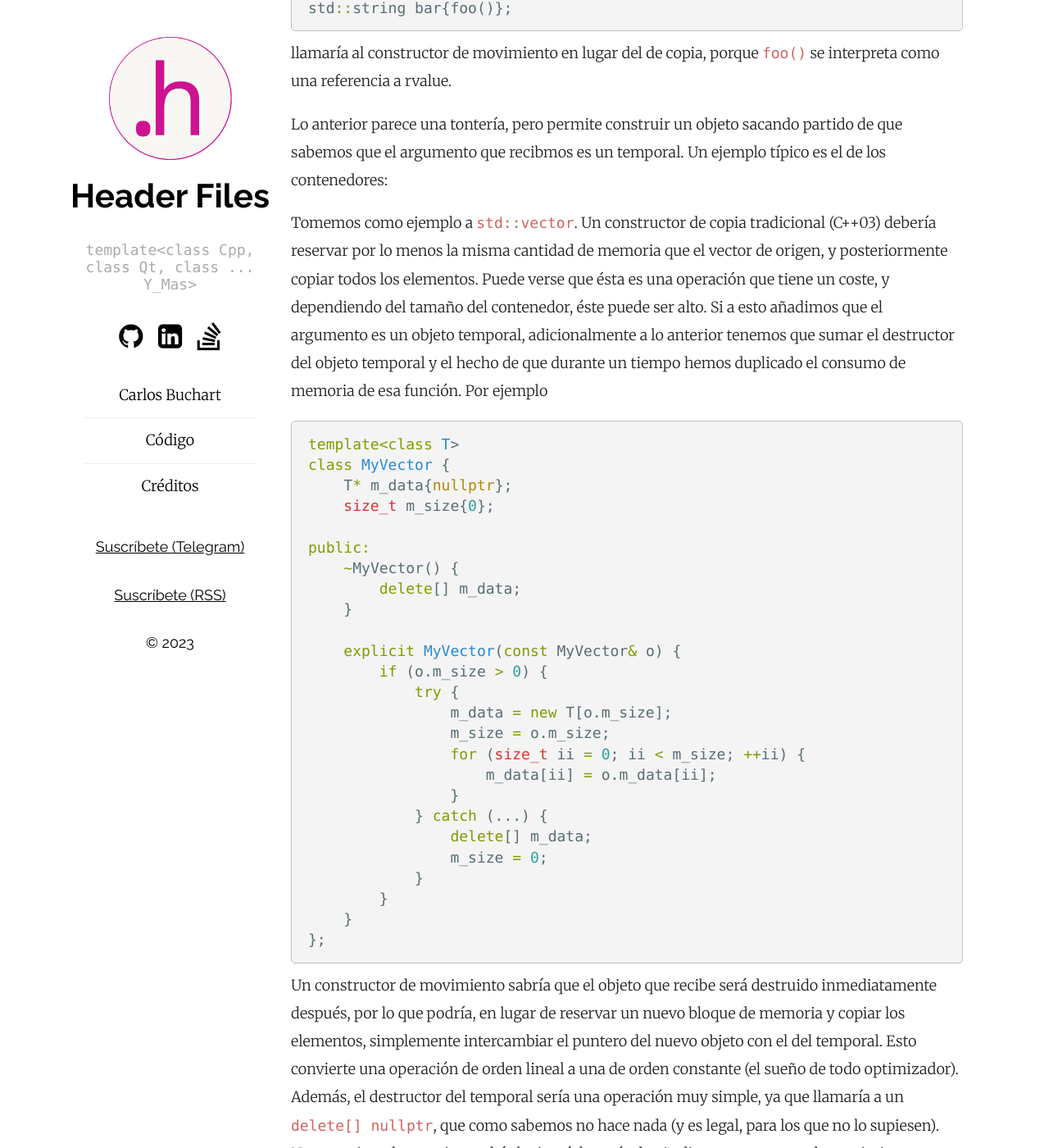
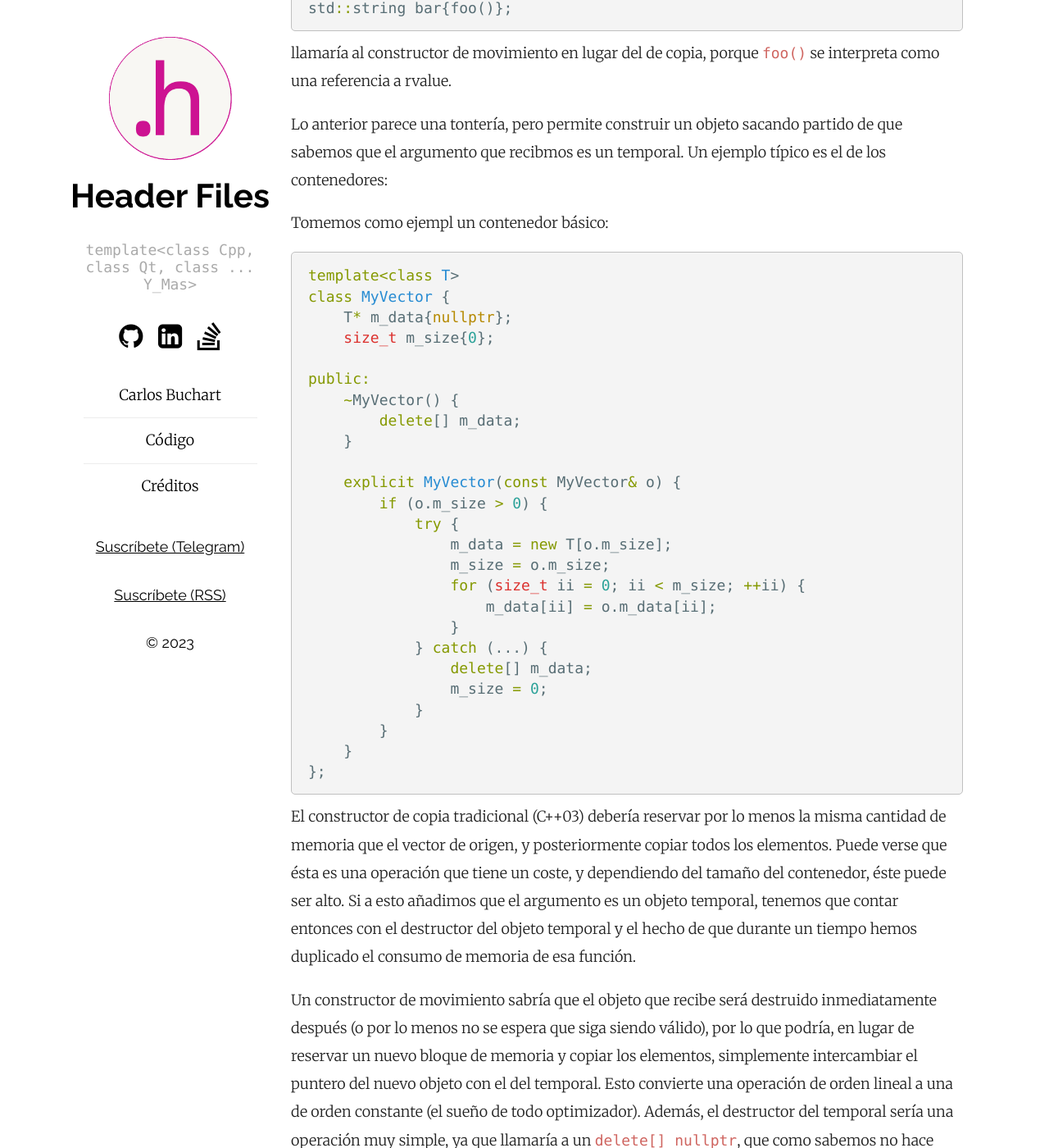
Before and after one commit to BlogHeaderFiles/BlogHeaderFiles.github.io, a Jekyll site: the page built from _posts/2023-01-29-i-like-to-move-it.md, in a window 1280 px wide and 1400 px high, scrolled down 2432 px. Shown: the whole window at 82% size. Built offline with Jekyll 4.4.1, drawn with Linux system fonts in a browser that asks for light colours; nearby versions of some CDN libraries; comment, search, counter and statistics services are not loaded; some of the changed lines change nothing that is shown; some of the changed text lies outside the part shown.

Commit message:
Minor updates

````diff
--- a/_posts/2023-01-29-i-like-to-move-it.md
+++ b/_posts/2023-01-29-i-like-to-move-it.md
@@ -37,7 +37,7 @@ Expresión|Tipo
 
 Antes de proseguir, es importante comentar el segundo caso, donde aunque `b` está a la "derecha" de la igualdad, no es un rvalue, ya que (digamos) no es un _temporal_.
 
-Con la función `std::move` podemos convertir una referencia a lvalue en una referencia a rvalue (si la referencia ya es a rvalue, no hay cambios). Nótese que esto no es más que una forma de forzar tipos de cara al compilador: `std::move` no tiene coste alguno a nivel de ejecución. De hecho, veremos, citando a Mayers, que `std::move` _no mueve nada_.
+Con la función [`std::move`](https://es.cppreference.com/w/cpp/utility/move) podemos convertir una referencia a lvalue en una referencia a rvalue (si la referencia ya es a rvalue, no hay cambios). Nótese que esto no es más que una forma de forzar tipos de cara al compilador: `std::move` no tiene coste alguno a nivel de ejecución. De hecho, veremos, citando a Mayers, que `std::move` _no mueve nada_.
 
 ## Constructores de movimiento
 
@@ -55,7 +55,7 @@ llamaría al constructor de movimiento en lugar del de copia, porque `foo()` se
 
 Lo anterior parece una tontería, pero permite construir un objeto sacando partido de que sabemos que el argumento que recibmos es un temporal. Un ejemplo típico es el de los contenedores:
 
-Tomemos como ejemplo a `std::vector`. Un constructor de copia tradicional (C++03) debería reservar por lo menos la misma cantidad de memoria que el vector de origen, y posteriormente copiar todos los elementos. Puede verse que ésta es una operación que tiene un coste, y dependiendo del tamaño del contenedor, éste puede ser alto. Si a esto añadimos que el argumento es un objeto temporal, adicionalmente a lo anterior tenemos que sumar el destructor del objeto temporal y el hecho de que durante un tiempo hemos duplicado el consumo de memoria de esa función. Por ejemplo
+Tomemos como ejempl un contenedor básico:
 
 ```cpp
 template<class T>
@@ -85,7 +85,9 @@ public:
 };
 ```
 
-Un constructor de movimiento sabría que el objeto que recibe será destruido inmediatamente después, por lo que podría, en lugar de reservar un nuevo bloque de memoria y copiar los elementos, simplemente intercambiar el puntero del nuevo objeto con el del temporal. Esto convierte una operación de orden lineal a una de orden constante (el sueño de todo optimizador). Además, el destructor del temporal sería una operación muy simple, ya que llamaría a un `delete[] nullptr`, que como sabemos no hace nada (y es legal, para los que no lo supiesen). Nuestro ejemplo anterior podría lucir así después de añadir un constructor de movimiento trivial:
+El constructor de copia tradicional (C++03) debería reservar por lo menos la misma cantidad de memoria que el vector de origen, y posteriormente copiar todos los elementos. Puede verse que ésta es una operación que tiene un coste, y dependiendo del tamaño del contenedor, éste puede ser alto. Si a esto añadimos que el argumento es un objeto temporal, tenemos que contar entonces con el destructor del objeto temporal y el hecho de que durante un tiempo hemos duplicado el consumo de memoria de esa función.
+
+Un constructor de movimiento sabría que el objeto que recibe será destruido inmediatamente después (o por lo menos no se espera que siga siendo válido), por lo que podría, en lugar de reservar un nuevo bloque de memoria y copiar los elementos, simplemente intercambiar el puntero del nuevo objeto con el del temporal. Esto convierte una operación de orden lineal a una de orden constante (el sueño de todo optimizador). Además, el destructor del temporal sería una operación muy simple, ya que llamaría a un `delete[] nullptr`, que como sabemos no hace nada (y es legal, para los que no lo supiesen). Nuestro ejemplo anterior podría lucir así después de añadir un constructor de movimiento trivial:
 
 ```cpp
 template<class T>
@@ -131,7 +133,7 @@ T& T::operator=(T&& rhs) { ... }
 
 ## No es oro todo lo que reluce...
 
-...ni más rápido todo lo que pasa por `std::move`; y es que esta función realmente _no mueve nada_ (S. Mayers), solamente indica que se puede usar la semántica de movimiento, pero si dicha semántica no está implementada, o no puede sacar partido de las condiciones que rodean a ese rvalue, pues no obtendremos ventaja alguna.
+...ni más rápido todo lo que pasa por `std::move`; y es que esta función realmente _no mueve nada_ (S. Mayers). En cambio, solamente indica que se puede usar la semántica de movimiento, pero si dicha semántica no está implementada, o no puede sacar partido de las condiciones que rodean a ese rvalue, pues no obtendremos ventaja alguna.
 
 Vimos antes que uno de los grandes beneficiados de la semántica de movimiento es la inicialización (o asignación) de contenedores a partir de referencias a rvalues, ya que podían sustituir una nueva reserva de memoria y la consiguiente copia (lineal), por un simple intercambio de valores.
 
````
